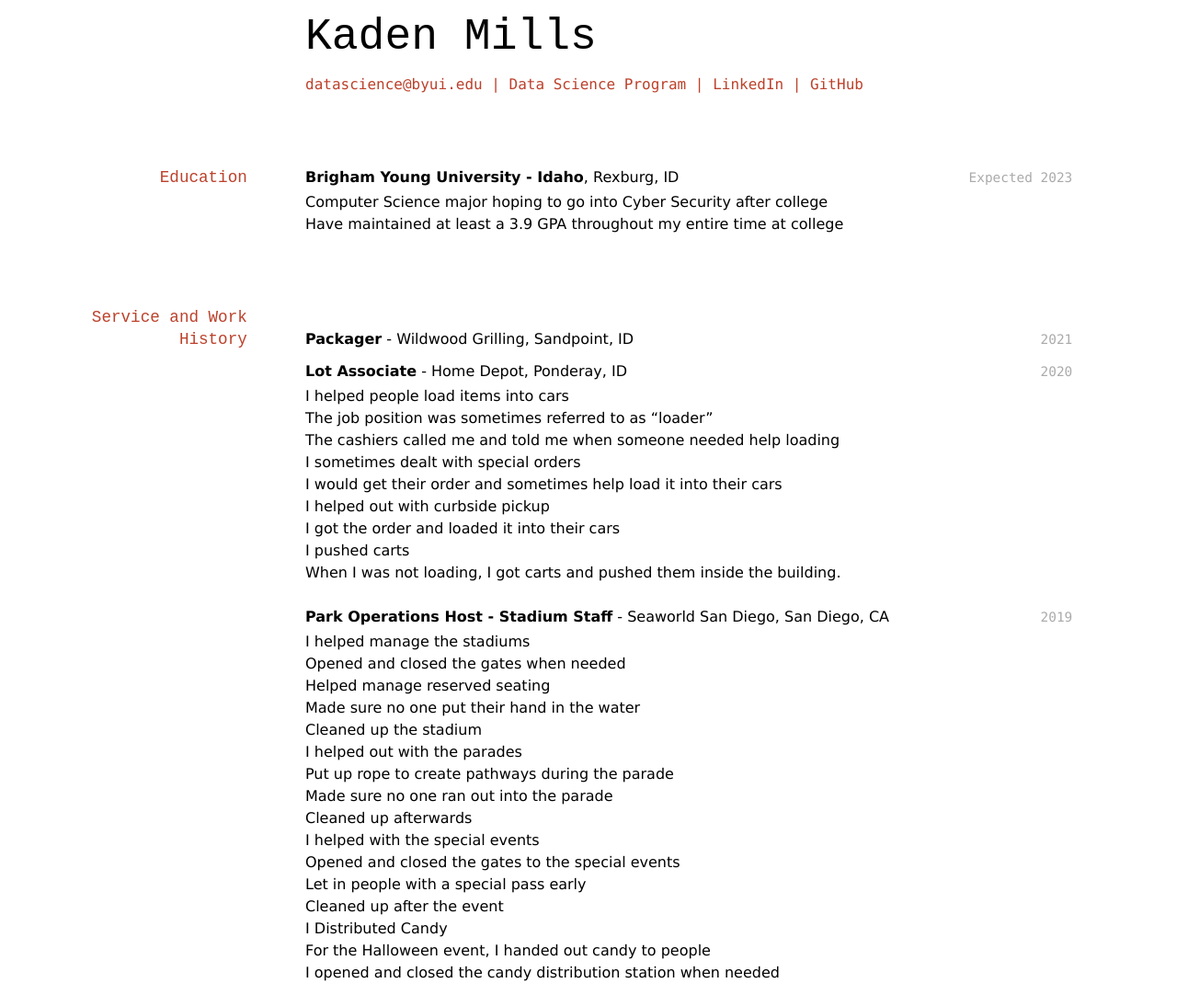
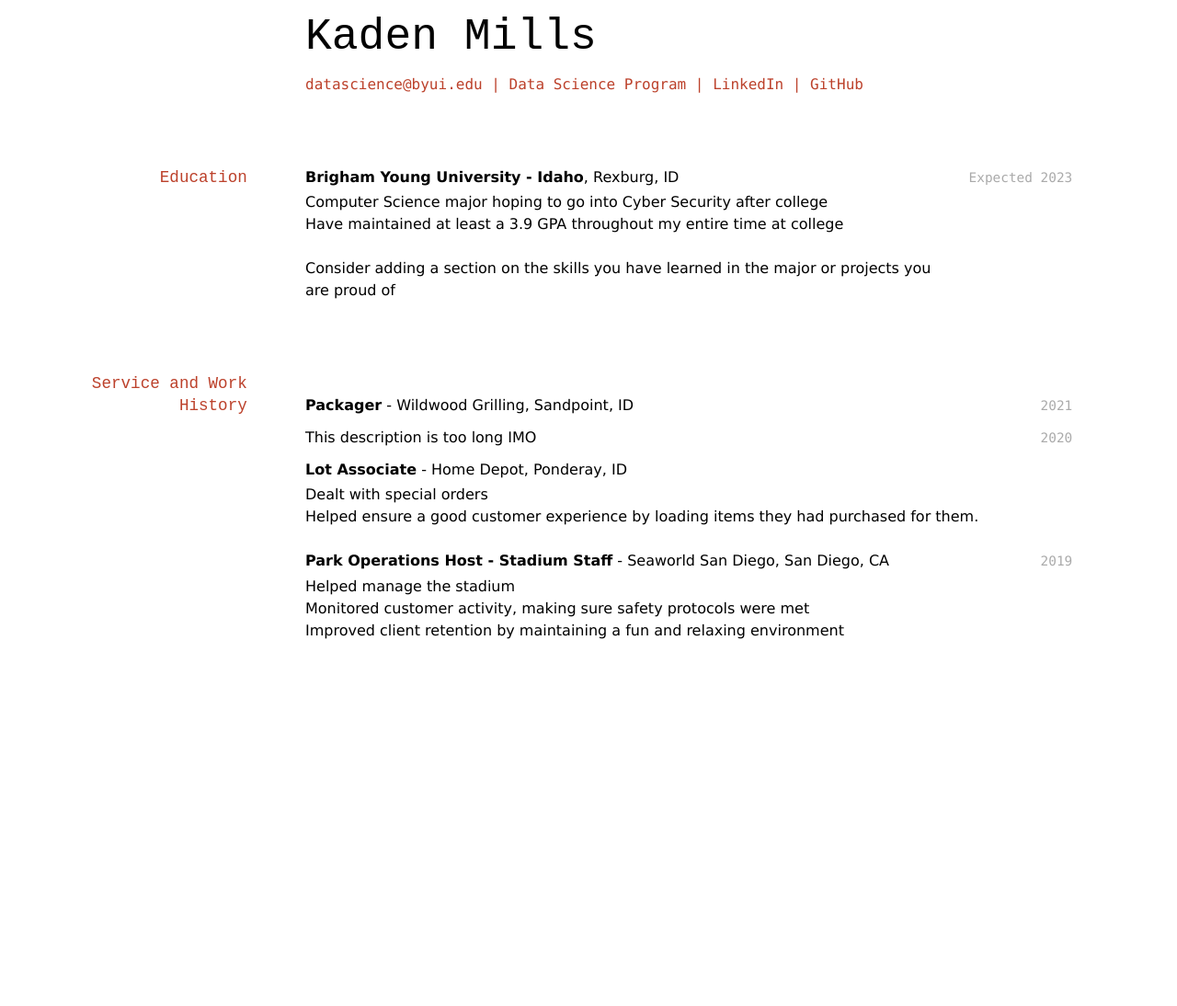
Before and after one commit to BYUIDSS/MILLS-Resume, a Jekyll site: the page built from docs/index.md, in a window 1280 px wide. Shown: the whole page at 92% size. Built offline with Jekyll 4.4.1, drawn with Linux system fonts in a browser that asks for light colours; after the commit the page ends 900 px from its top, so only the background shows below that.

Commit message:
added some suggested edits

```diff
--- a/docs/index.md
+++ b/docs/index.md
@@ -22,7 +22,7 @@ __Brigham Young University - Idaho__, Rexburg, ID
 - Computer Science major hoping to go into Cyber Security after college
 - Have maintained at least a 3.9 GPA throughout my entire time at college
 
-
+Consider adding a section on the skills you have learned in the major or projects you are proud of
 
 ## Service and Work History
 
@@ -30,35 +30,17 @@ __Brigham Young University - Idaho__, Rexburg, ID
 __Packager__ - Wildwood Grilling, Sandpoint, ID
 
 `2020`
+This description is too long IMO
+
 __Lot Associate__ - Home Depot, Ponderay, ID
- - I helped people load items into cars
- - The job position was sometimes referred to as “loader”
- - The cashiers called me and told me when someone needed help loading
- - I sometimes dealt with special orders
- - I would get their order and sometimes help load it into their cars
- - I helped out with curbside pickup
- - I got the order and loaded it into their cars
- - I pushed carts
- - When I was not loading, I got carts and  pushed them inside the building.
+ - Dealt with special orders
+ - Helped ensure a good customer experience by loading items they had purchased for them.
 
 `2019`
 __Park Operations Host - Stadium Staff__ - Seaworld San Diego, San Diego, CA
- - I helped manage the stadiums
- - Opened and closed the gates when needed
- - Helped manage reserved seating
- - Made sure no one put their hand in the water
- - Cleaned up the stadium
- - I helped out with the parades
- - Put up rope to create pathways during the parade
- - Made sure no one ran out into the parade
- - Cleaned up afterwards
- - I helped with the special events
- - Opened and closed the gates to the special events
- - Let in people with a special pass early
- - Cleaned up after the event
- - I Distributed Candy
- - For the Halloween event, I handed out candy to people
- - I opened and closed the candy distribution station when needed
+ - Helped manage the stadium
+ - Monitored customer activity, making sure safety protocols were met
+ - Improved client retention by maintaining a fun and relaxing environment
 
 
 <!-- ### Footer
```
